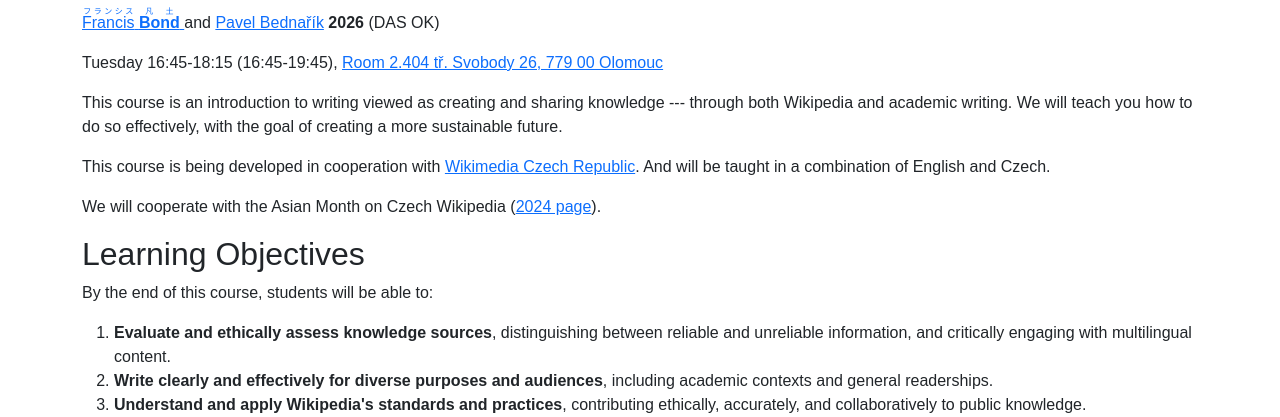
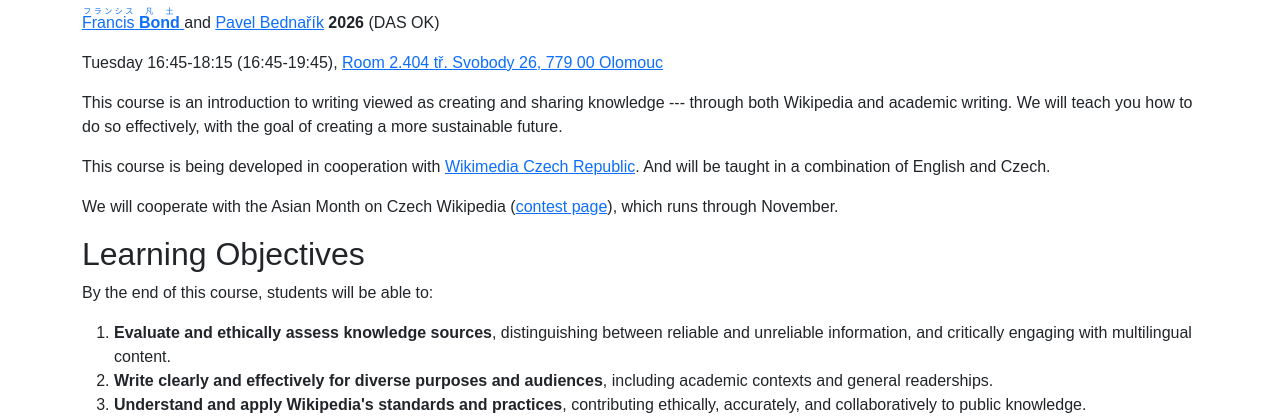
Before and after one commit to bond-lab/Open-Knowledge, a Flask app: page / in a window 1280 px wide. Shown: the part 219-636 px from the top of the page. Run offline with Flask 3, Linux system fonts and the light colour scheme.

Commit message:
link Asian Month to the current edition rather than a fixed year
The page was pinned to the 2024 contest.  Czech Wikipedia keeps the
unnumbered title as a redirect to the current edition, so linking there
follows along each year without an edit.  The 2026 edition is being
organised on Meta; the Czech page is usually created shortly before the
contest, which runs through November.

Co-Authored-By: Claude Opus 5 (1M context) <noreply@anthropic.com>
Claude-Session: https://claude.ai/code/session_01D58qcAcVWgSVwX8LEu2FaN

```diff
--- a/web/templates/index.html
+++ b/web/templates/index.html
@@ -27,7 +27,7 @@
 
 <p>This course is being developed in cooperation with <a href='https://wikimedia.cz/en/'>Wikimedia Czech Republic</a>.  And will be taught in a combination of English and Czech.
 
-<p>We will cooperate with the Asian Month on Czech Wikipedia (<a href='https://cs.wikipedia.org/wiki/Wikipedie:Asijsk%C3%BD_m%C4%9Bs%C3%ADc_Wikipedie_2024'>2024 page</a>).
+<p>We will cooperate with the Asian Month on Czech Wikipedia (<a href='https://cs.wikipedia.org/wiki/Wikipedie:Asijsk%C3%BD_m%C4%9Bs%C3%ADc_Wikipedie'>contest page</a>), which runs through November.
 
    <h2>Learning Objectives</h2>
     <p>By the end of this course, students will be able to:</p>
```
